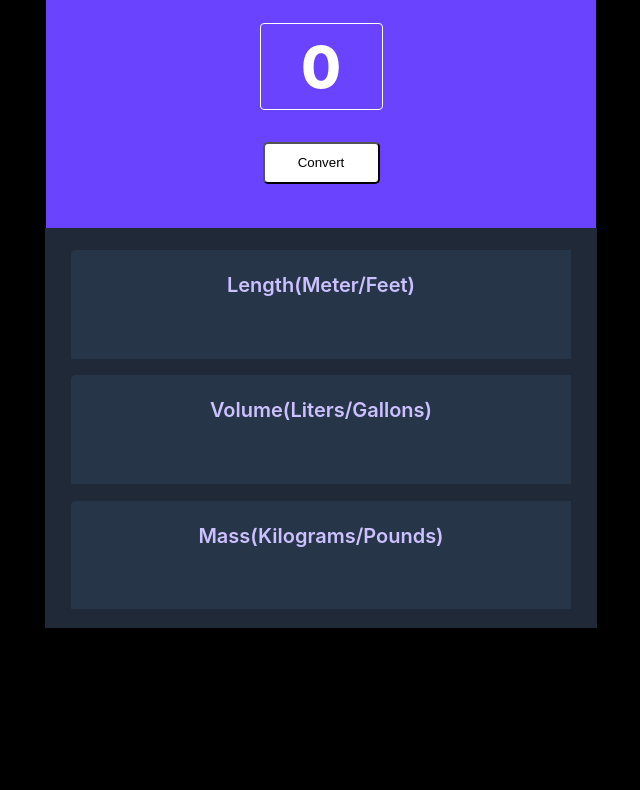
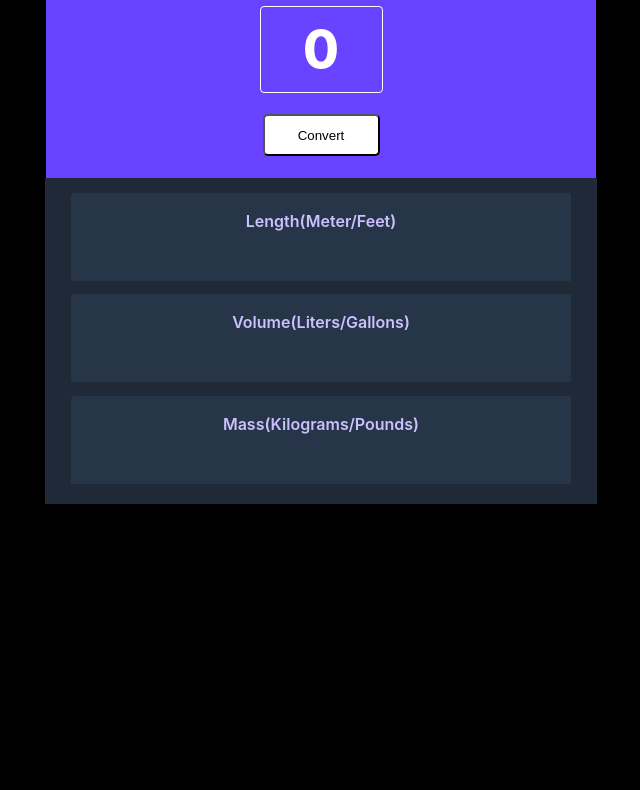
Before and after one commit to daniellamberti/Unit-Conversor, a plain HTML site: page index.html in a window 1280 px wide. Shown: the part 94-884 px from the top of the page, without its empty margins (319-959 px from the left). Drawn offline with Linux system fonts and the light colour scheme.

Commit message:
css changes

```diff
--- a/styles.css
+++ b/styles.css
@@ -4,7 +4,6 @@ body {
     justify-content: center;
     align-items: center;
     margin: 0;
-    padding: 0;
     text-align: center;
     background-color: black;
     font-size: 16px;
@@ -12,7 +11,7 @@ body {
 
 #container-main {
     width: 586px;
-    height: 1014px;
+    height: 960px;
     background-color:black;
 }
 
@@ -22,23 +21,23 @@ body {
     margin: auto;
     margin-top: 2%;
     width: 550px;
-    height: 310px;
+    height: 260px;
     background-color: #6943FF;
-    padding: 12px;
+    padding: 2px;
     box-sizing: border-box;
 }
 
 #unit-number {
     display: block;
     margin: auto;
-    margin-top: 7%;
-    margin-bottom: 6%;
+    margin-top: 4%;
+    margin-bottom: 4%;
     width: 117px;
     height: 83px;
     color: #FFF;
     text-align: center;
     font-family: Inter, sans-serif;
-    font-size: 58px;
+    font-size: 52px;
     font-style: normal;
     font-weight: 800;
     line-height: 24.393px; /* 42.057% */
@@ -56,7 +55,7 @@ body {
     height: 42px;
     border-radius: 5px;
     background: #FFF;
-    padding: 9px;
+    padding: 5px;
 }
 
 #container-units {
@@ -65,10 +64,10 @@ body {
     margin-top: 0;
     margin-bottom: 50px;
     width: 552px;
-    height: 400px;
+    height: 326px;
     background-color: #1F2937;
     color: white;
-    padding: 6px;
+    padding: 2px;
     box-sizing: border-box;
 }
 
@@ -77,22 +76,23 @@ h1 {
     color: #FFF;
     text-align: center;
     font-family: Inter, sans-serif;
-    font-size: 28px;
+    font-size: 26px;
     font-style: normal;
     font-weight: 800;
     line-height: 38px; /* 135.714% */
     letter-spacing: -0.84px;
+    margin-top: 26px;
 }
 
 h2 {
     color: #CCC1FF;
     text-align: center;
     font-family: Inter, sans-serif;
-    font-size: 20px;
+    font-size: 16px;
     font-style: normal;
     font-weight: 600;
     line-height: 20px; /* 100% */
-    padding-top: 25px;
+    padding-top: 18px;
 }
 
 p {
@@ -100,7 +100,7 @@ p {
     text-align: center;
     /* text-sm/leading-5/font-normal */
     font-family: Inter, sans-serif;
-    font-size: 14px;
+    font-size: 12px;
     font-style: normal;
     font-weight: 400;
     line-height: 20px; /* 142.857% */
@@ -111,7 +111,7 @@ p {
     margin: auto;
     margin-top: 10px;
     width: 500px;
-    height: 108.573px;
+    height: 88px;
     background-color: #273549;
     border-radius: 4.681px 0px 0px 0px;
 }
```
